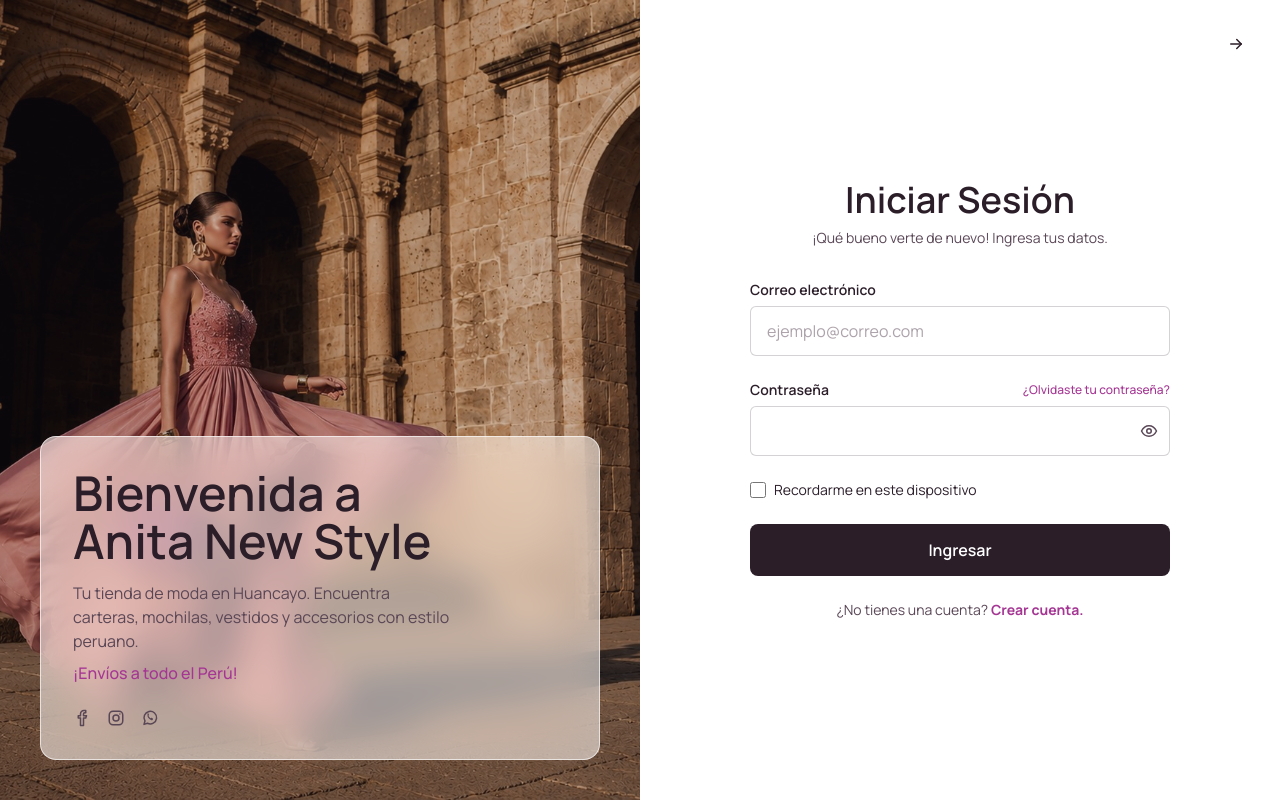
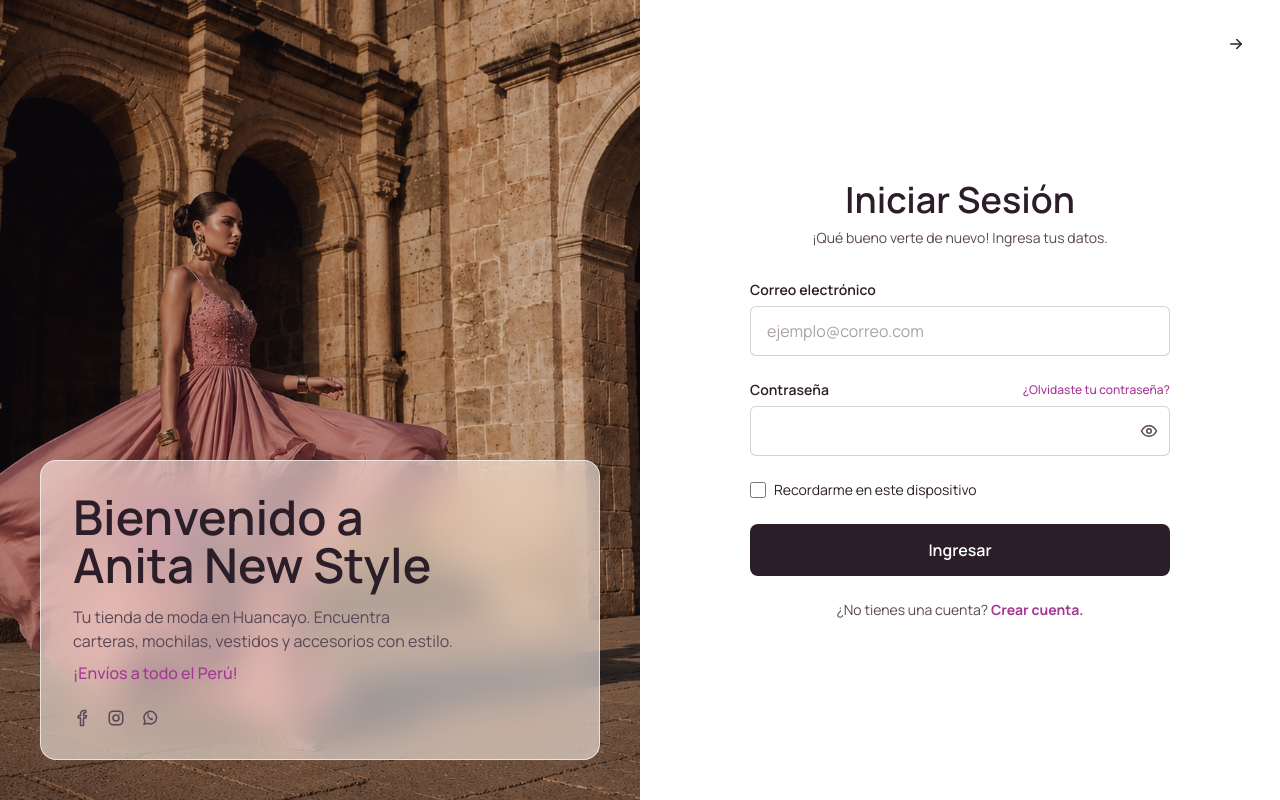
Before and after one commit to Luc7o/anita-new-2026, a React (Vite) app in the folder frontend/: page /ingresar in a window 1280 px wide. Built offline with nearby package versions, Linux system fonts and the light colour scheme; no server answers.

Commit message:
Actualiza información

```diff
--- a/frontend/src/pages/Login.jsx
+++ b/frontend/src/pages/Login.jsx
@@ -66,12 +66,12 @@
         <div className="absolute inset-0 bg-plum/25" />
         <div className="glass relative z-10 rounded-2xl p-6 sm:p-8">
           <h1 className="text-4xl font-semibold leading-tight text-plum sm:text-5xl">
-            Bienvenida a
+            Bienvenido a
             <br />
             Anita New Style
           </h1>
           <p className="mt-4 max-w-sm text-sm text-plum-soft sm:text-base">
-            Tu tienda de moda en Huancayo. Encuentra carteras, mochilas, vestidos y accesorios con estilo peruano.
+            Tu tienda de moda en Huancayo. Encuentra carteras, mochilas, vestidos y accesorios con estilo.
             <span className="block mt-2 text-berry font-medium">¡Envíos a todo el Perú!</span>
           </p>
           <div className="mt-6 flex items-center gap-4">
```
